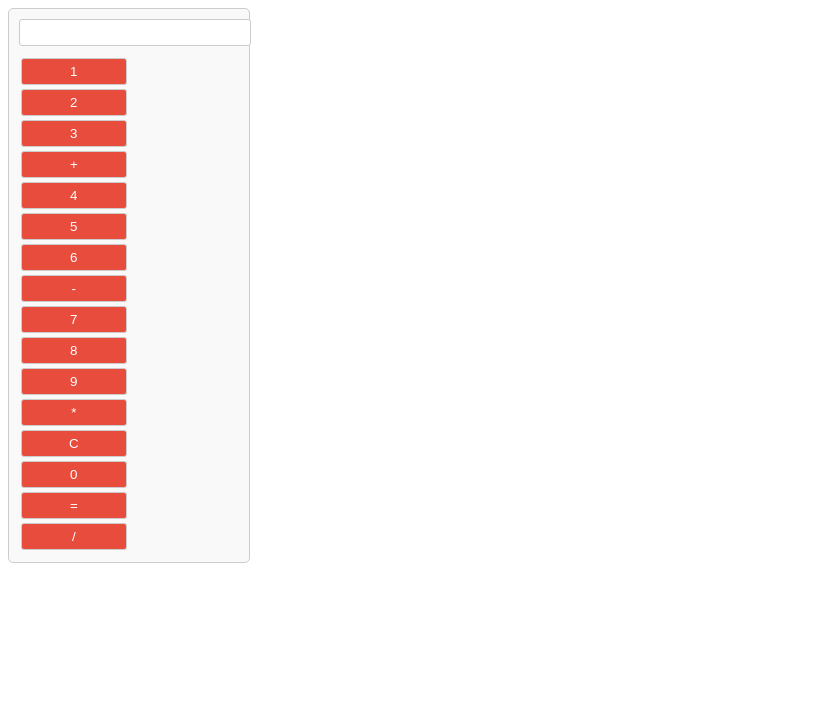
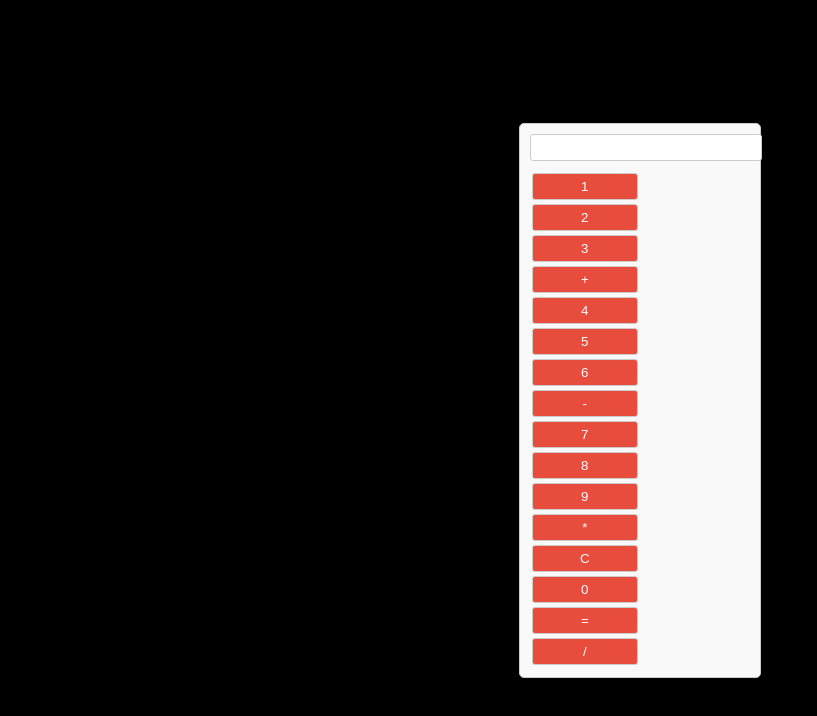
Before and after one commit to Nicolasbarbist/Calculadora, a plain HTML site: page index.html in a window 1280 px wide. Shown: the whole page, without its empty margins (0-817 px from the left). Drawn offline with Linux system fonts and the light colour scheme.

Commit message:
index.html
calculador

```diff
--- a/index.html
+++ b/index.html
@@ -7,6 +7,12 @@
 <style>
     body {
         font-family: Arial, sans-serif;
+        background-color: #000;
+        display: flex;
+        justify-content: center;
+        align-items: center;
+        height: 100vh;
+        margin: 0;
     }
     .calculator {
         width: 220px;
```
